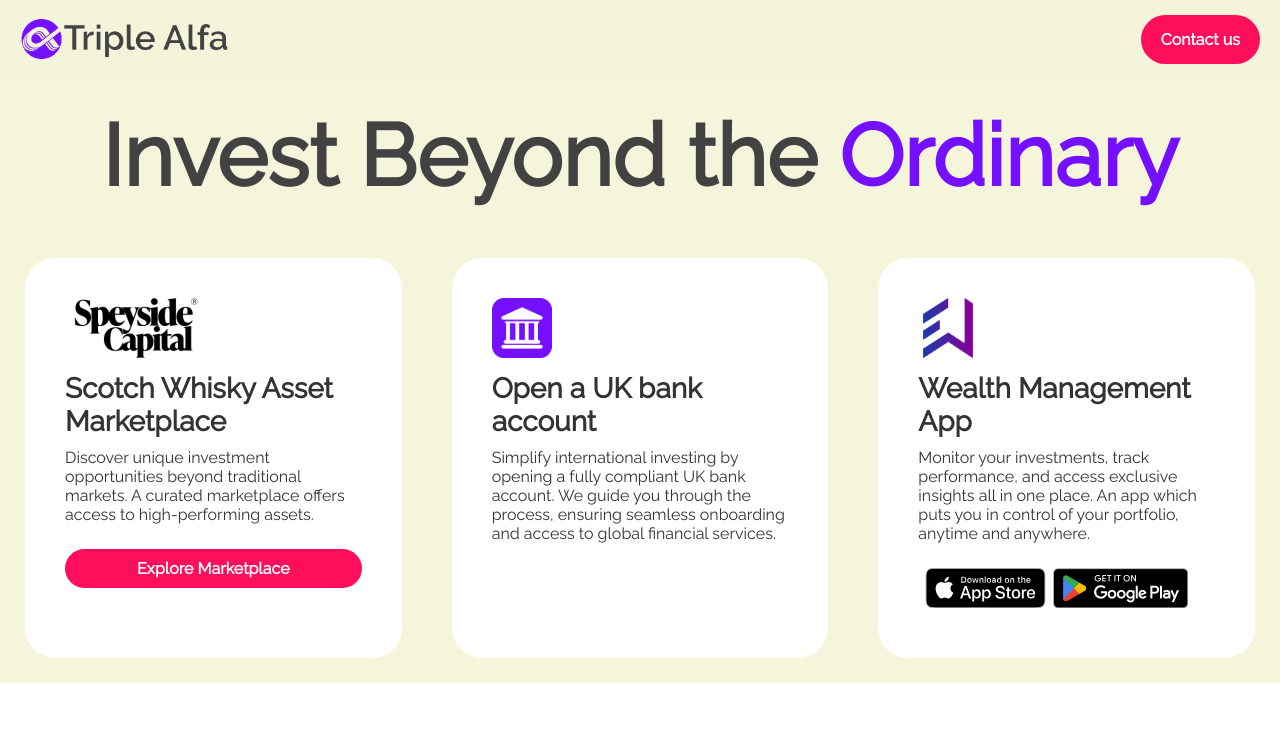
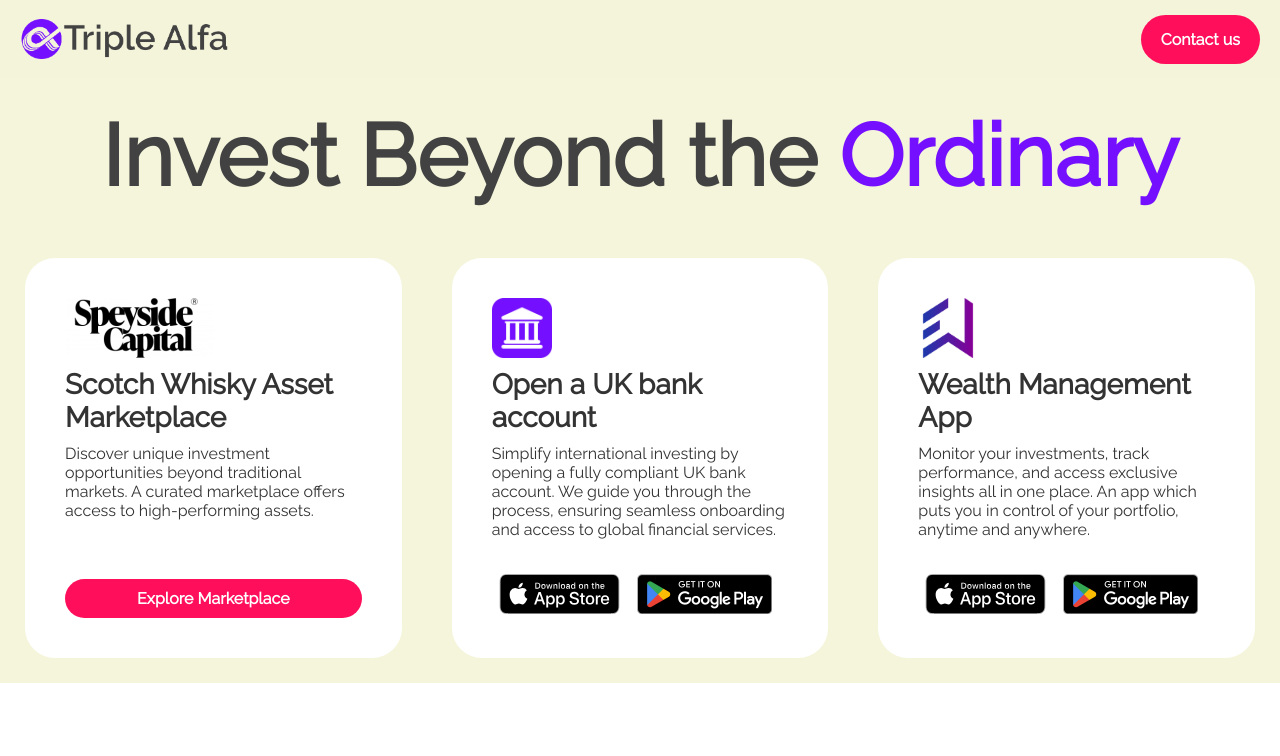
Before and after one commit to Adam-deb/Triplealfa, a Next.js app: page / in a window 1280 px wide. Shown: the top 756 px of the page. Built offline with nearby package versions, Linux system fonts and the light colour scheme.

Commit message:
added download button for bank openning

```diff
--- /dev/null
+++ b/src/app/api/sendBankOpeningRequest/route.js
@@ -0,0 +1,23 @@
+import { sendEmail } from "@/utils/email.js";
+
+export async function POST(req) {
+  try {
+    const { email } = await req.json();
+
+    if (!email) {
+      return new Response(JSON.stringify({ error: "Email is required" }), { status: 400 });
+    }
+
+    // Only notify the company — no email to the user
+    await sendEmail(
+      ["adam@triplealfa.com", "info@triplealfa.com"],
+      "Gemba Invite code code request",
+      `A user clicked the Gemba download link and entered their email:\n\n${email}`
+    );
+
+    return new Response(JSON.stringify({ message: "Company notified" }), { status: 200 });
+  } catch (err) {
+    console.error("SendAppAccess API Error:", err);
+    return new Response(JSON.stringify({ error: "Internal Server Error" }), { status: 500 });
+  }
+}
--- a/src/app/api/sendAppAccess/route.js
+++ b/src/app/api/sendWealthAppRequest/route.js
@@ -11,8 +11,8 @@
     // Only notify the company — no email to the user
     await sendEmail(
       ["adam@triplealfa.com", "info@triplealfa.com"],
-      "New App Download Request",
-      `A user clicked the download link and entered their email:\n\n${email}`
+      "Elisyan Wealth App QR code request",
+      `A user clicked the Elysian wealth app download link and entered their email:\n\n${email}`
     );
 
     return new Response(JSON.stringify({ message: "Company notified" }), { status: 200 });
--- a/src/app/page.js
+++ b/src/app/page.js
@@ -2,7 +2,8 @@
 
 import styles from "./page.module.css";
 import Header from "@/components/Header3";
-import DownloadModal from "@/components/DownloadModal";
+import ElisyanDownloadModal from "@/components/ElisyanDownloadModal";
+import GembaDownloadModal from "@/components/GembaDownloadModal";
 import CustomCarousel from "@/components/ContentCarousel";
 import Team from "@/components/Team";
 import ContactForm from "@/components/ContactForm";
@@ -16,11 +17,19 @@
 export default function Test(){
     const [modalOpen, setModalOpen] = useState(false);
     const [downloadUrl, setDownloadUrl] = useState("");
+    const [bankModalOpen, setBankModalOpen] = useState(false);
 
-    const handleClick = (url) => {
+    const handleElisyanClick = (url) => {
         setDownloadUrl(url);
         setModalOpen(true);
     };
+
+    const handleGembaClick = (url) => {
+        setDownloadUrl(url);
+        setBankModalOpen(true);
+    };
+
+
 
     return(
         <>
@@ -44,23 +53,35 @@
                     <Image src="/bankIcon.png" height={60} width={60} className={styles.propositionCardIcon}/>
                     <h3 className={styles.propositionCardHeading}>Open a UK bank account</h3>
                     <p className={styles.propositionCardDescription}>Simplify international investing by opening a fully compliant UK bank account. We guide you through the process, ensuring seamless onboarding and access to global financial services.</p>
-                    {/* <Link href="/" className={styles.propositionCardCTA}>
-                        Explore Bank Opening
-                    </Link> */}
+                    <div className={styles.storeButtonsContainer}>
+                        <button className={styles.storeButton} onClick={() => handleGembaClick("https://apps.apple.com/gb/app/gemba/id1551467822")}>
+                            <Image height={40} width={135} src="/Download_on_the_App_Store_Badge_US-UK_RGB_blk_092917.svg" />
+                        </button>
+                        <button className={styles.storeButton} onClick={() => handleGembaClick("https://play.google.com/store/apps/details?id=com.gemba.bank")}>
+                            <Image height={40} width={135} src="/GetItOnGooglePlay_Badge_Web_color_English.png" />
+                        </button>
+                    </div>
+                        <GembaDownloadModal
+                            isOpen={bankModalOpen}
+                            onClose={() => setBankModalOpen(false)}
+                            downloadUrl={downloadUrl}
+                        />
+
                 </div>
                 <div className={styles.propositionCard}>
                     <Image src="/elisyanLogo.png" height={60} width={60} className={styles.propositionCardIcon}/>
                     <h3 className={styles.propositionCardHeading}>Wealth Management App</h3>
                     <p className={styles.propositionCardDescription}>Monitor your investments, track performance, and access exclusive insights all in one place. An app which puts you in control of your portfolio, anytime and anywhere.</p>
-                        <button className={styles.storeButton} onClick={() => handleClick("https://apps.apple.com/us/app/my-private-office/id6504410156")}>
+                    <div className={styles.storeButtonsContainer}>
+                        <button className={styles.storeButton} onClick={() => handleElisyanClick("https://apps.apple.com/us/app/my-private-office/id6504410156")}>
                             <Image height={40} width={135} src="/Download_on_the_App_Store_Badge_US-UK_RGB_blk_092917.svg" />
                         </button>
-
-                        <button className={styles.storeButton} onClick={() => handleClick("https://play.google.com/store/apps/details?id=com.elisyanwealth")}>
+                        <button className={styles.storeButton} onClick={() => handleElisyanClick("https://play.google.com/store/apps/details?id=com.elisyanwealth")}>
                             <Image height={40} width={135} src="/GetItOnGooglePlay_Badge_Web_color_English.png" />
                         </button>
+                    </div>
 
-                        <DownloadModal
+                        <ElisyanDownloadModal
                             isOpen={modalOpen}
                             onClose={() => setModalOpen(false)}
                             downloadUrl={downloadUrl}
--- a/src/app/page.module.css
+++ b/src/app/page.module.css
@@ -74,7 +74,9 @@
   border-radius: 30px;
   padding: 40px;
   margin: 25px;
-  height: 400px
+  height: 400px;
+  display: flex;
+  flex-direction: column;
 }
 
 .propositionCardHeading {
@@ -86,7 +88,6 @@
 .propositionCardDescription {
   margin-top: 10px;
   font-size: 16px;
-  margin-bottom: 25px;
 }
 
 .propositionCardCTA {
@@ -98,6 +99,14 @@
   width: 100%;
   display: flex;
   justify-content: center;
+  margin-top: auto;
+}
+
+.storeButtonsContainer {
+  display: flex;
+  flex-direction: row;
+  margin-top: auto;
+  gap: 10px;
 }
 
 .storeButton {
@@ -236,6 +245,7 @@
     font-size: 40px;
   }
 
+
   .propositionContainer {
     flex-direction: column;
     align-items: center;
@@ -245,6 +255,10 @@
     width: 80%;
     height: auto;
     margin: 20px 0;
+  }
+
+  .propositionCardDescription {
+    margin-bottom: 25px;
   }
 
   .whyInvestContainer {
--- a/src/components/DownloadModal.module.css
+++ /dev/null
@@ -1,3 +0,0 @@
-.overlay {
-    position: fixed
-}
--- /dev/null
+++ b/src/components/ElisyanDownloadModal.js
@@ -0,0 +1,82 @@
+"use client";
+import { useState } from "react";
+
+export default function ElisyanDownloadModal({ isOpen, onClose, downloadUrl }) {
+  const [email, setEmail] = useState("");
+  const [loading, setLoading] = useState(false);
+  const [error, setError] = useState("");
+
+  if (!isOpen) return null;
+
+  const handleSubmit = async (e) => {
+    e.preventDefault();
+    setLoading(true);
+    setError("");
+
+    try {
+      const res = await fetch("/api/sendWealthAppRequest", {
+        method: "POST",
+        headers: { "Content-Type": "application/json" },
+        body: JSON.stringify({ email }),
+      });
+
+      if (!res.ok) {
+        const { error } = await res.json();
+        throw new Error(error || "Failed to send email");
+      }
+
+      // Redirect after success
+      window.open(downloadUrl, "_blank", "noopener,noreferrer");
+
+      onClose();
+
+    } catch (err) {
+      setError(err.message);
+    } finally {
+      setLoading(false);
+    }
+  };
+
+  return (
+    <div style={styles.overlay}>
+      <div style={styles.modal}>
+        <h2>Get Access to the App</h2>
+        <p>Enter your email and we&apos;ll send you a QR code that will give you access to the app.</p>
+        <form onSubmit={handleSubmit}>
+          <input
+            type="email"
+            placeholder="Your Email"
+            value={email}
+            onChange={(e) => setEmail(e.target.value)}
+            required
+            style={styles.input}
+          />
+          {error && <p style={{ color: "red" }}>{error}</p>}
+          <button type="submit" disabled={loading} style={styles.button}>
+            {loading ? "Sending..." : "Submit & Download"}
+          </button>
+        </form>
+        <button onClick={onClose} style={styles.closeBtn}>Close</button>
+      </div>
+    </div>
+  );
+}
+
+const styles = {
+  overlay: {
+    position: "fixed", top: 0, left: 0, right: 0, bottom: 0,
+    background: "rgba(0,0,0,0.5)", display: "flex", justifyContent: "center", alignItems: "center", zIndex: 1000
+  },
+  modal: {
+    background: "#fff", padding: "20px", borderRadius: "10px", width: "90%", maxWidth: "400px", textAlign: "center"
+  },
+  input: {
+    width: "100%", padding: "10px", margin: "10px 0", borderRadius: "5px", border: "1px solid #ccc"
+  },
+  button: {
+    padding: "10px 20px", border: "none", borderRadius: "5px", background: "#ff0f5b", color: "#fff", cursor: "pointer"
+  },
+  closeBtn: {
+    marginTop: "10px", background: "transparent", border: "none", color: "#666", cursor: "pointer"
+  }
+};
--- a/src/components/DownloadModal.js
+++ b/src/components/GembaDownloadModal.js
@@ -1,7 +1,7 @@
 "use client";
 import { useState } from "react";
 
-export default function DownloadModal({ isOpen, onClose, downloadUrl }) {
+export default function GembaDownloadModal({ isOpen, onClose, downloadUrl }) {
   const [email, setEmail] = useState("");
   const [loading, setLoading] = useState(false);
   const [error, setError] = useState("");
@@ -14,7 +14,7 @@
     setError("");
 
     try {
-      const res = await fetch("/api/sendAppAccess", {
+      const res = await fetch("/api/sendBankOpeningRequest", {
         method: "POST",
         headers: { "Content-Type": "application/json" },
         body: JSON.stringify({ email }),
@@ -41,7 +41,7 @@
     <div style={styles.overlay}>
       <div style={styles.modal}>
         <h2>Get Access to the App</h2>
-        <p>Enter your email and we&apos;ll send you a QR code that will give you access to the app</p>
+        <p>Enter your email and we&apos;ll send you an invite code that will give you access to the app</p>
         <form onSubmit={handleSubmit}>
           <input
             type="email"
```
